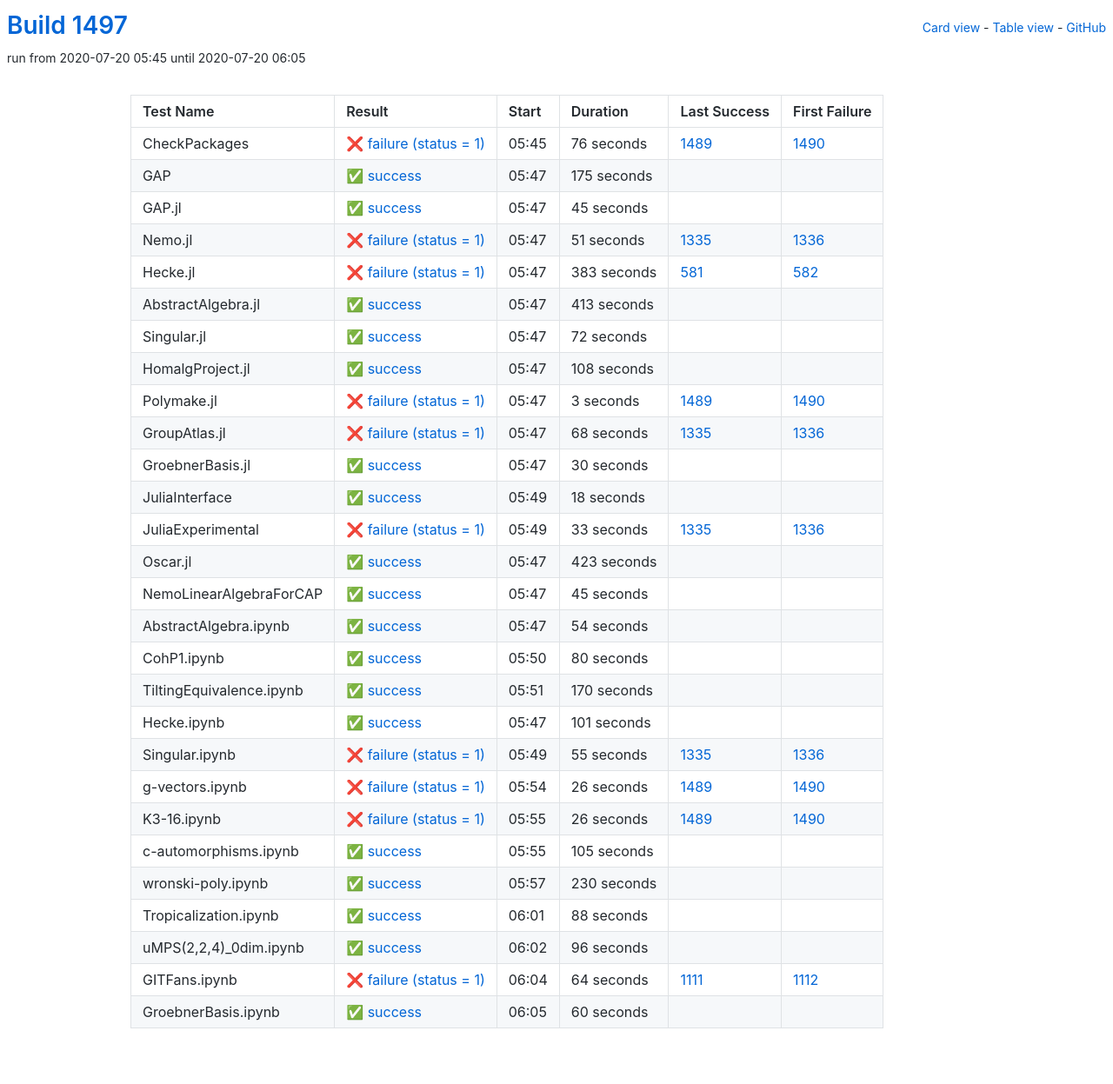
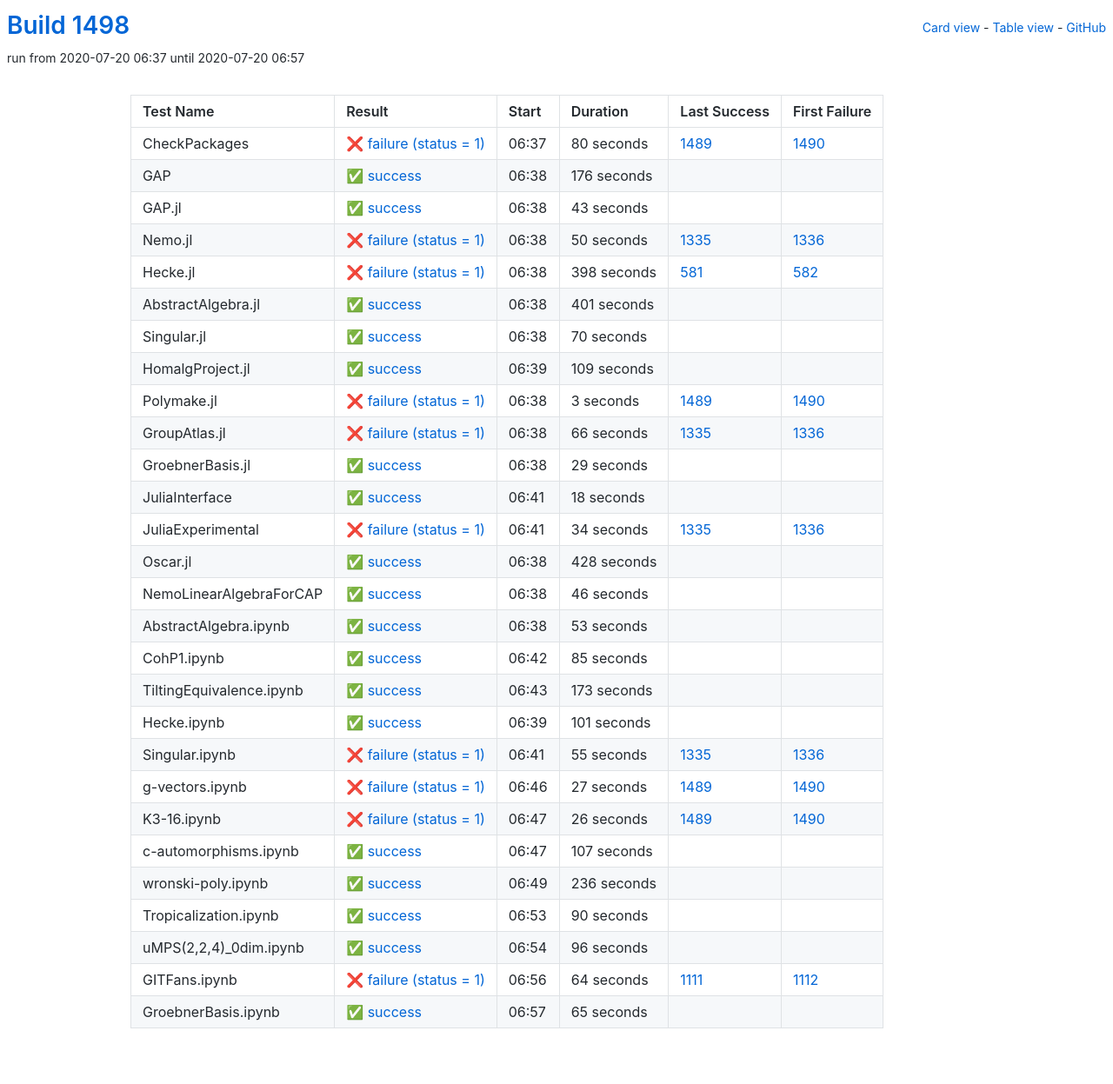
Before and after one commit to oscar-system/oscar-ci-status-1.4, a Jekyll site: the page built from table.html, in a window 1280 px wide. Shown: the whole page at 87% size. Built offline with Jekyll 4.4.1, drawn with Linux system fonts in a browser that asks for light colours.

Commit message:
Build #1498

```diff
--- a/_data/ci.yml
+++ b/_data/ci.yml
@@ -1,6 +1,6 @@
 ---
-build: 1497
-build_url: https://oscarci.mathematik.uni-kl.de/job/oscar-julia-1.4/1497/
+build: 1498
+build_url: https://oscarci.mathematik.uni-kl.de/job/oscar-julia-1.4/1498/
 job: oscar-julia-1.4
 organization: oscar-system
 repo: oscar-ci-status-1.4
@@ -8,104 +8,104 @@ repourl: https://github.com/oscar-system/oscar-ci-status-1.4
 tests:
 - name: CheckPackages
   id: checkpackages
-  log: https://oscarci.mathematik.uni-kl.de/job/oscar-julia-1.4/1497/artifact/logs/build-1497/CheckPackages.log
-  start: 2020-07-20 05:45
+  log: https://oscarci.mathematik.uni-kl.de/job/oscar-julia-1.4/1498/artifact/logs/build-1498/CheckPackages.log
+  start: 2020-07-20 06:37
   success: false
   exitcode: 1
   status: failure
-  duration: 76
+  duration: 80
   last_success: 1489
   last_success_url: https://oscarci.mathematik.uni-kl.de/job/oscar-julia-1.4/1489/
   first_failure: 1490
   first_failure_url: https://oscarci.mathematik.uni-kl.de/job/oscar-julia-1.4/1490/
 - name: GAP
   id: gap
-  log: https://oscarci.mathematik.uni-kl.de/job/oscar-julia-1.4/1497/artifact/logs/build-1497/GAP.log
-  start: 2020-07-20 05:47
+  log: https://oscarci.mathematik.uni-kl.de/job/oscar-julia-1.4/1498/artifact/logs/build-1498/GAP.log
+  start: 2020-07-20 06:38
   success: true
   exitcode: 0
   status: success
-  duration: 175
+  duration: 176
   last_success: false
   last_success_url:
   first_failure: false
   first_failure_url:
 - name: GAP.jl
   id: gap-jl
-  log: https://oscarci.mathematik.uni-kl.de/job/oscar-julia-1.4/1497/artifact/logs/build-1497/GAP.jl.log
-  start: 2020-07-20 05:47
+  log: https://oscarci.mathematik.uni-kl.de/job/oscar-julia-1.4/1498/artifact/logs/build-1498/GAP.jl.log
+  start: 2020-07-20 06:38
   success: true
   exitcode: 0
   status: success
-  duration: 45
+  duration: 43
   last_success: false
   last_success_url:
   first_failure: false
   first_failure_url:
 - name: Nemo.jl
   id: nemo-jl
-  log: https://oscarci.mathematik.uni-kl.de/job/oscar-julia-1.4/1497/artifact/logs/build-1497/Nemo.jl.log
-  start: 2020-07-20 05:47
+  log: https://oscarci.mathematik.uni-kl.de/job/oscar-julia-1.4/1498/artifact/logs/build-1498/Nemo.jl.log
+  start: 2020-07-20 06:38
   success: false
   exitcode: 1
   status: failure
-  duration: 51
+  duration: 50
   last_success: 1335
   last_success_url: https://oscarci.mathematik.uni-kl.de/job/oscar-julia-1.4/1335/
   first_failure: 1336
   first_failure_url: https://oscarci.mathematik.uni-kl.de/job/oscar-julia-1.4/1336/
 - name: Hecke.jl
   id: hecke-jl
-  log: https://oscarci.mathematik.uni-kl.de/job/oscar-julia-1.4/1497/artifact/logs/build-1497/Hecke.jl.log
-  start: 2020-07-20 05:47
+  log: https://oscarci.mathematik.uni-kl.de/job/oscar-julia-1.4/1498/artifact/logs/build-1498/Hecke.jl.log
+  start: 2020-07-20 06:38
   success: false
   exitcode: 1
   status: failure
-  duration: 383
+  duration: 398
   last_success: 581
   last_success_url: https://oscarci.mathematik.uni-kl.de/job/oscar-julia-1.4/581/
   first_failure: 582
   first_failure_url: https://oscarci.mathematik.uni-kl.de/job/oscar-julia-1.4/582/
 - name: AbstractAlgebra.jl
   id: abstractalgebra-jl
-  log: https://oscarci.mathematik.uni-kl.de/job/oscar-julia-1.4/1497/artifact/logs/build-1497/AbstractAlgebra.jl.log
-  start: 2020-07-20 05:47
+  log: https://oscarci.mathematik.uni-kl.de/job/oscar-julia-1.4/1498/artifact/logs/build-1498/AbstractAlgebra.jl.log
+  start: 2020-07-20 06:38
   success: true
   exitcode: 0
   status: success
-  duration: 413
+  duration: 401
   last_success: false
   last_success_url:
   first_failure: false
   first_failure_url:
 - name: Singular.jl
   id: singular-jl
-  log: https://oscarci.mathematik.uni-kl.de/job/oscar-julia-1.4/1497/artifact/logs/build-1497/Singular.jl.log
-  start: 2020-07-20 05:47
+  log: https://oscarci.mathematik.uni-kl.de/job/oscar-julia-1.4/1498/artifact/logs/build-1498/Singular.jl.log
+  start: 2020-07-20 06:38
   success: true
   exitcode: 0
   status: success
-  duration: 72
+  duration: 70
   last_success: false
   last_success_url:
   first_failure: false
   first_failure_url:
 - name: HomalgProject.jl
   id: homalgproject-jl
-  log: https://oscarci.mathematik.uni-kl.de/job/oscar-julia-1.4/1497/artifact/logs/build-1497/HomalgProject.jl.log
-  start: 2020-07-20 05:47
+  log: https://oscarci.mathematik.uni-kl.de/job/oscar-julia-1.4/1498/artifact/logs/build-1498/HomalgProject.jl.log
+  start: 2020-07-20 06:39
   success: true
   exitcode: 0
   status: success
-  duration: 108
+  duration: 109
   last_success: false
   last_success_url:
   first_failure: false
   first_failure_url:
 - name: Polymake.jl
   id: polymake-jl
-  log: https://oscarci.mathematik.uni-kl.de/job/oscar-julia-1.4/1497/artifact/logs/build-1497/Polymake.jl.log
-  start: 2020-07-20 05:47
+  log: https://oscarci.mathematik.uni-kl.de/job/oscar-julia-1.4/1498/artifact/logs/build-1498/Polymake.jl.log
+  start: 2020-07-20 06:38
   success: false
   exitcode: 1
   status: failure
@@ -116,32 +116,32 @@ tests:
   first_failure_url: https://oscarci.mathematik.uni-kl.de/job/oscar-julia-1.4/1490/
 - name: GroupAtlas.jl
   id: groupatlas-jl
-  log: https://oscarci.mathematik.uni-kl.de/job/oscar-julia-1.4/1497/artifact/logs/build-1497/GroupAtlas.jl.log
-  start: 2020-07-20 05:47
+  log: https://oscarci.mathematik.uni-kl.de/job/oscar-julia-1.4/1498/artifact/logs/build-1498/GroupAtlas.jl.log
+  start: 2020-07-20 06:38
   success: false
   exitcode: 1
   status: failure
-  duration: 68
+  duration: 66
   last_success: 1335
   last_success_url: https://oscarci.mathematik.uni-kl.de/job/oscar-julia-1.4/1335/
   first_failure: 1336
   first_failure_url: https://oscarci.mathematik.uni-kl.de/job/oscar-julia-1.4/1336/
 - name: GroebnerBasis.jl
   id: groebnerbasis-jl
-  log: https://oscarci.mathematik.uni-kl.de/job/oscar-julia-1.4/1497/artifact/logs/build-1497/GroebnerBasis.jl.log
-  start: 2020-07-20 05:47
+  log: https://oscarci.mathematik.uni-kl.de/job/oscar-julia-1.4/1498/artifact/logs/build-1498/GroebnerBasis.jl.log
+  start: 2020-07-20 06:38
   success: true
   exitcode: 0
   status: success
-  duration: 30
+  duration: 29
   last_success: false
   last_success_url:
   first_failure: false
   first_failure_url:
 - name: JuliaInterface
   id: juliainterface
-  log: https://oscarci.mathematik.uni-kl.de/job/oscar-julia-1.4/1497/artifact/logs/build-1497/JuliaInterface.log
-  start: 2020-07-20 05:49
+  log: https://oscarci.mathematik.uni-kl.de/job/oscar-julia-1.4/1498/artifact/logs/build-1498/JuliaInterface.log
+  start: 2020-07-20 06:41
   success: true
   exitcode: 0
   status: success
@@ -152,80 +152,80 @@ tests:
   first_failure_url:
 - name: JuliaExperimental
   id: juliaexperimental
-  log: https://oscarci.mathematik.uni-kl.de/job/oscar-julia-1.4/1497/artifact/logs/build-1497/JuliaExperimental.log
-  start: 2020-07-20 05:49
+  log: https://oscarci.mathematik.uni-kl.de/job/oscar-julia-1.4/1498/artifact/logs/build-1498/JuliaExperimental.log
+  start: 2020-07-20 06:41
   success: false
   exitcode: 1
   status: failure
-  duration: 33
+  duration: 34
   last_success: 1335
   last_success_url: https://oscarci.mathematik.uni-kl.de/job/oscar-julia-1.4/1335/
   first_failure: 1336
   first_failure_url: https://oscarci.mathematik.uni-kl.de/job/oscar-julia-1.4/1336/
 - name: Oscar.jl
   id: oscar-jl
-  log: https://oscarci.mathematik.uni-kl.de/job/oscar-julia-1.4/1497/artifact/logs/build-1497/Oscar.jl.log
-  start: 2020-07-20 05:47
+  log: https://oscarci.mathematik.uni-kl.de/job/oscar-julia-1.4/1498/artifact/logs/build-1498/Oscar.jl.log
+  start: 2020-07-20 06:38
   success: true
   exitcode: 0
   status: success
-  duration: 423
+  duration: 428
   last_success: false
   last_success_url:
   first_failure: false
   first_failure_url:
 - name: NemoLinearAlgebraForCAP
   id: nemolinearalgebraforcap
-  log: https://oscarci.mathematik.uni-kl.de/job/oscar-julia-1.4/1497/artifact/logs/build-1497/NemoLinearAlgebraForCAP.log
-  start: 2020-07-20 05:47
+  log: https://oscarci.mathematik.uni-kl.de/job/oscar-julia-1.4/1498/artifact/logs/build-1498/NemoLinearAlgebraForCAP.log
+  start: 2020-07-20 06:38
   success: true
   exitcode: 0
   status: success
-  duration: 45
+  duration: 46
   last_success: false
   last_success_url:
   first_failure: false
   first_failure_url:
 - name: AbstractAlgebra.ipynb
   id: abstractalgebra-ipynb
-  log: https://oscarci.mathematik.uni-kl.de/job/oscar-julia-1.4/1497/artifact/logs/build-1497/AbstractAlgebra.ipynb.log
-  start: 2020-07-20 05:47
+  log: https://oscarci.mathematik.uni-kl.de/job/oscar-julia-1.4/1498/artifact/logs/build-1498/AbstractAlgebra.ipynb.log
+  start: 2020-07-20 06:38
   success: true
   exitcode: 0
   status: success
-  duration: 54
+  duration: 53
   last_success: false
   last_success_url:
   first_failure: false
   first_failure_url:
 - name: CohP1.ipynb
   id: cohp1-ipynb
-  log: https://oscarci.mathematik.uni-kl.de/job/oscar-julia-1.4/1497/artifact/logs/build-1497/CohP1.ipynb.log
-  start: 2020-07-20 05:50
+  log: https://oscarci.mathematik.uni-kl.de/job/oscar-julia-1.4/1498/artifact/logs/build-1498/CohP1.ipynb.log
+  start: 2020-07-20 06:42
   success: true
   exitcode: 0
   status: success
-  duration: 80
+  duration: 85
   last_success: false
   last_success_url:
   first_failure: false
   first_failure_url:
 - name: TiltingEquivalence.ipynb
   id: tiltingequivalence-ipynb
-  log: https://oscarci.mathematik.uni-kl.de/job/oscar-julia-1.4/1497/artifact/logs/build-1497/TiltingEquivalence.ipynb.log
-  start: 2020-07-20 05:51
+  log: https://oscarci.mathematik.uni-kl.de/job/oscar-julia-1.4/1498/artifact/logs/build-1498/TiltingEquivalence.ipynb.log
+  start: 2020-07-20 06:43
   success: true
   exitcode: 0
   status: success
-  duration: 170
+  duration: 173
   last_success: false
   last_success_url:
   first_failure: false
   first_failure_url:
 - name: Hecke.ipynb
   id: hecke-ipynb
-  log: https://oscarci.mathematik.uni-kl.de/job/oscar-julia-1.4/1497/artifact/logs/build-1497/Hecke.ipynb.log
-  start: 2020-07-20 05:47
+  log: https://oscarci.mathematik.uni-kl.de/job/oscar-julia-1.4/1498/artifact/logs/build-1498/Hecke.ipynb.log
+  start: 2020-07-20 06:39
   success: true
   exitcode: 0
   status: success
@@ -236,8 +236,8 @@ tests:
   first_failure_url:
 - name: Singular.ipynb
   id: singular-ipynb
-  log: https://oscarci.mathematik.uni-kl.de/job/oscar-julia-1.4/1497/artifact/logs/build-1497/Singular.ipynb.log
-  start: 2020-07-20 05:49
+  log: https://oscarci.mathematik.uni-kl.de/job/oscar-julia-1.4/1498/artifact/logs/build-1498/Singular.ipynb.log
+  start: 2020-07-20 06:41
   success: false
   exitcode: 1
   status: failure
@@ -248,20 +248,20 @@ tests:
   first_failure_url: https://oscarci.mathematik.uni-kl.de/job/oscar-julia-1.4/1336/
 - name: g-vectors.ipynb
   id: g-vectors-ipynb
-  log: https://oscarci.mathematik.uni-kl.de/job/oscar-julia-1.4/1497/artifact/logs/build-1497/g-vectors.ipynb.log
-  start: 2020-07-20 05:54
+  log: https://oscarci.mathematik.uni-kl.de/job/oscar-julia-1.4/1498/artifact/logs/build-1498/g-vectors.ipynb.log
+  start: 2020-07-20 06:46
   success: false
   exitcode: 1
   status: failure
-  duration: 26
+  duration: 27
   last_success: 1489
   last_success_url: https://oscarci.mathematik.uni-kl.de/job/oscar-julia-1.4/1489/
   first_failure: 1490
   first_failure_url: https://oscarci.mathematik.uni-kl.de/job/oscar-julia-1.4/1490/
 - name: K3-16.ipynb
   id: k3-16-ipynb
-  log: https://oscarci.mathematik.uni-kl.de/job/oscar-julia-1.4/1497/artifact/logs/build-1497/K3-16.ipynb.log
-  start: 2020-07-20 05:55
+  log: https://oscarci.mathematik.uni-kl.de/job/oscar-julia-1.4/1498/artifact/logs/build-1498/K3-16.ipynb.log
+  start: 2020-07-20 06:47
   success: false
   exitcode: 1
   status: failure
@@ -272,44 +272,44 @@ tests:
   first_failure_url: https://oscarci.mathematik.uni-kl.de/job/oscar-julia-1.4/1490/
 - name: c-automorphisms.ipynb
   id: c-automorphisms-ipynb
-  log: https://oscarci.mathematik.uni-kl.de/job/oscar-julia-1.4/1497/artifact/logs/build-1497/c-automorphisms.ipynb.log
-  start: 2020-07-20 05:55
+  log: https://oscarci.mathematik.uni-kl.de/job/oscar-julia-1.4/1498/artifact/logs/build-1498/c-automorphisms.ipynb.log
+  start: 2020-07-20 06:47
   success: true
   exitcode: 0
   status: success
-  duration: 105
+  duration: 107
   last_success: false
   last_success_url:
   first_failure: false
   first_failure_url:
 - name: wronski-poly.ipynb
   id: wronski-poly-ipynb
-  log: https://oscarci.mathematik.uni-kl.de/job/oscar-julia-1.4/1497/artifact/logs/build-1497/wronski-poly.ipynb.log
-  start: 2020-07-20 05:57
+  log: https://oscarci.mathematik.uni-kl.de/job/oscar-julia-1.4/1498/artifact/logs/build-1498/wronski-poly.ipynb.log
+  start: 2020-07-20 06:49
   success: true
   exitcode: 0
   status: success
-  duration: 230
+  duration: 236
   last_success: false
   last_success_url:
   first_failure: false
   first_failure_url:
 - name: Tropicalization.ipynb
   id: tropicalization-ipynb
-  log: https://oscarci.mathematik.uni-kl.de/job/oscar-julia-1.4/1497/artifact/logs/build-1497/Tropicalization.ipynb.log
-  start: 2020-07-20 06:01
+  log: https://oscarci.mathematik.uni-kl.de/job/oscar-julia-1.4/1498/artifact/logs/build-1498/Tropicalization.ipynb.log
+  start: 2020-07-20 06:53
   success: true
   exitcode: 0
   status: success
-  duration: 88
+  duration: 90
   last_success: false
   last_success_url:
   first_failure: false
   first_failure_url:
 - name: uMPS(2,2,4)_0dim.ipynb
   id: umps-2-2-4-0dim-ipynb
-  log: https://oscarci.mathematik.uni-kl.de/job/oscar-julia-1.4/1497/artifact/logs/build-1497/uMPS-2-2-4-_0dim.ipynb.log
-  start: 2020-07-20 06:02
+  log: https://oscarci.mathematik.uni-kl.de/job/oscar-julia-1.4/1498/artifact/logs/build-1498/uMPS-2-2-4-_0dim.ipynb.log
+  start: 2020-07-20 06:54
   success: true
   exitcode: 0
   status: success
@@ -320,8 +320,8 @@ tests:
   first_failure_url:
 - name: GITFans.ipynb
   id: gitfans-ipynb
-  log: https://oscarci.mathematik.uni-kl.de/job/oscar-julia-1.4/1497/artifact/logs/build-1497/GITFans.ipynb.log
-  start: 2020-07-20 06:04
+  log: https://oscarci.mathematik.uni-kl.de/job/oscar-julia-1.4/1498/artifact/logs/build-1498/GITFans.ipynb.log
+  start: 2020-07-20 06:56
   success: false
   exitcode: 1
   status: failure
@@ -332,12 +332,12 @@ tests:
   first_failure_url: https://oscarci.mathematik.uni-kl.de/job/oscar-julia-1.4/1112/
 - name: GroebnerBasis.ipynb
   id: groebnerbasis-ipynb
-  log: https://oscarci.mathematik.uni-kl.de/job/oscar-julia-1.4/1497/artifact/logs/build-1497/GroebnerBasis.ipynb.log
-  start: 2020-07-20 06:05
+  log: https://oscarci.mathematik.uni-kl.de/job/oscar-julia-1.4/1498/artifact/logs/build-1498/GroebnerBasis.ipynb.log
+  start: 2020-07-20 06:57
   success: true
   exitcode: 0
   status: success
-  duration: 60
+  duration: 65
   last_success: false
   last_success_url:
   first_failure: false
```
Also changed, not shown: README.md.
